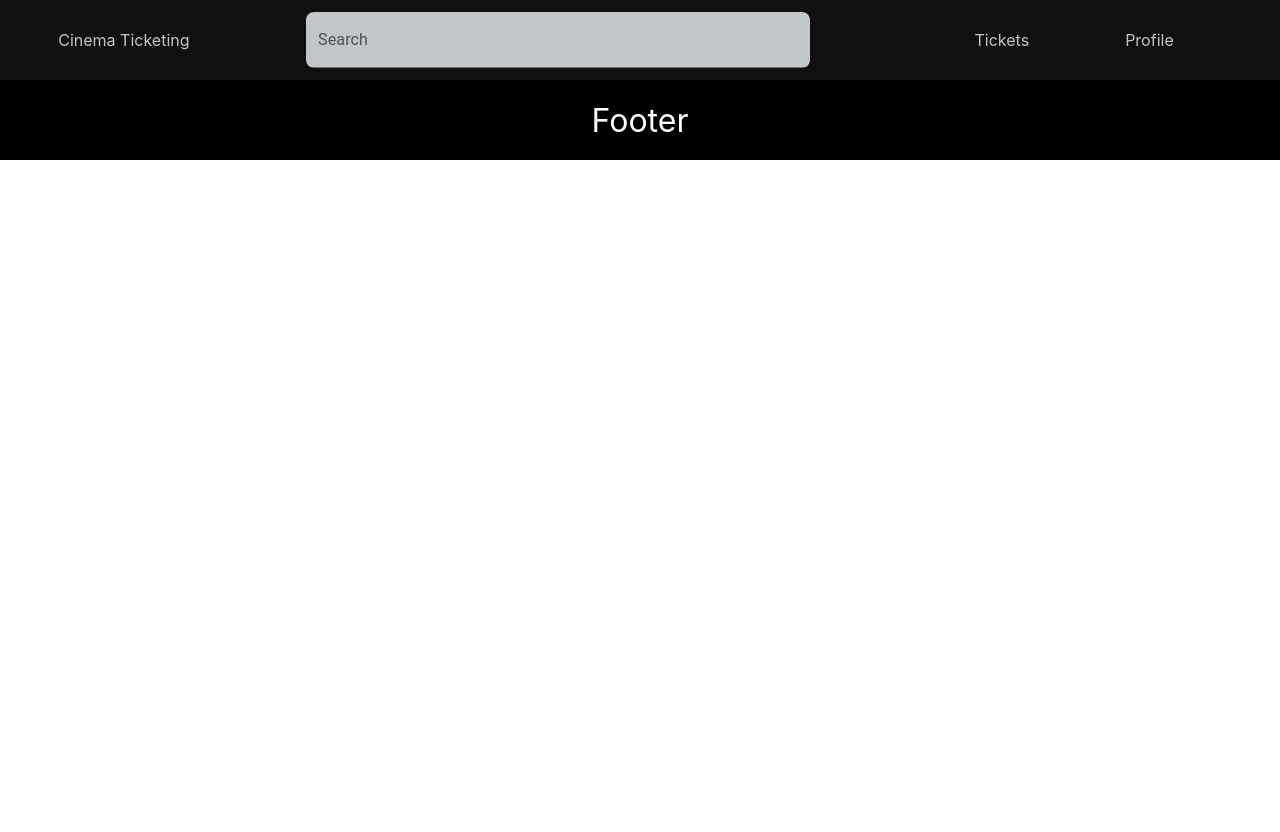
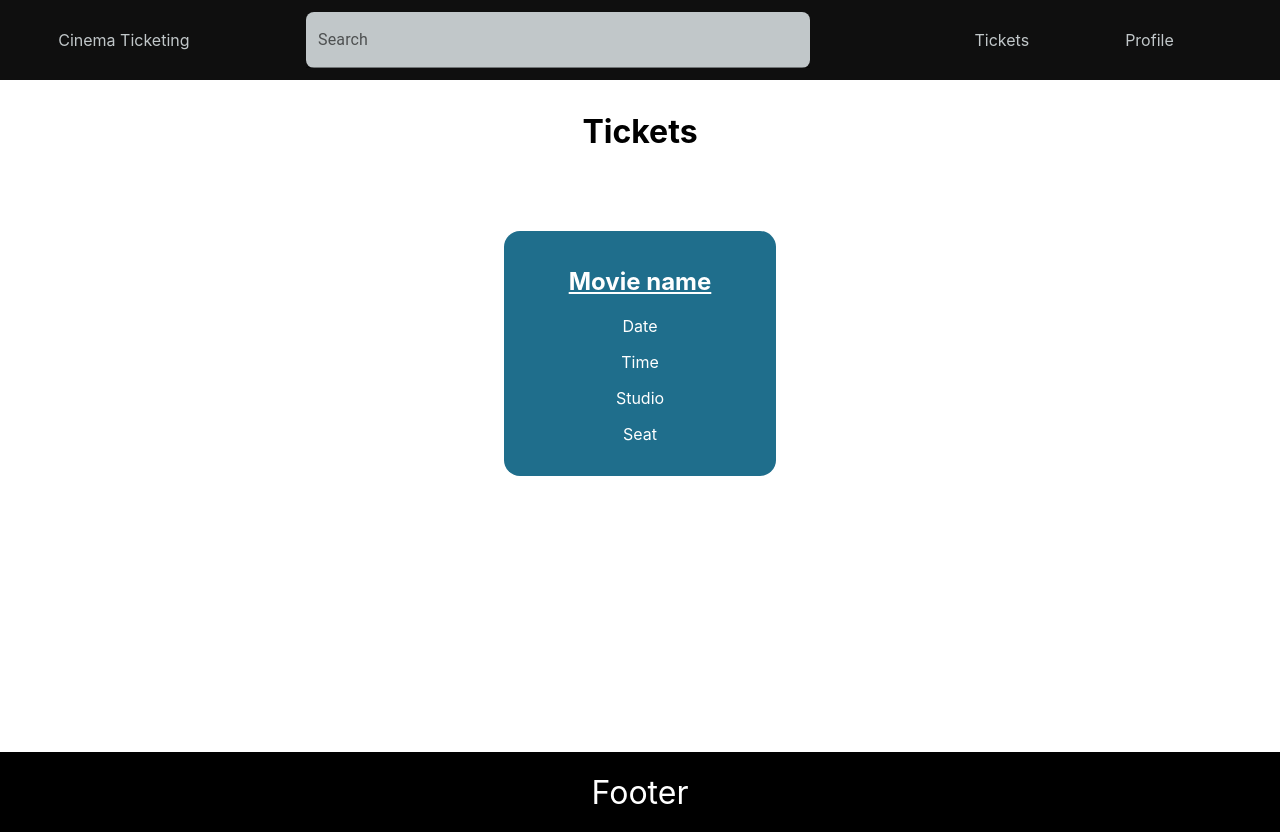
Before and after one commit to borednuna/cinema_ticketing_fe, a React (Create React App) app: page /tickets in a window 1280 px wide. Before the commit the page ends 800 px from the top, so only its background shows below. Built offline with nearby package versions, Linux system fonts and the light colour scheme.

Commit message:
feat: finalize web

```diff
--- a/src/App.js
+++ b/src/App.js
@@ -8,6 +8,7 @@ import LandingPage from './pages/LandingPage';
 import Footer from './components/Footer';
 import MovieDetails from './pages/MovieDetails';
 import Profile from './pages/Profile';
+import Tickets from './pages/Tickets';
 
 function App() {
   return (
@@ -19,6 +20,7 @@ function App() {
           <Route path='/seatings' element={<Seatings/>} />
           <Route path='/moviedetails' element={<MovieDetails/>} />
           <Route path='/profile' element={<Profile/>} />
+          <Route path='/tickets' element={<Tickets/>} />
         </Routes>
         <Footer />
       </Router>
--- a/src/components/Header.js
+++ b/src/components/Header.js
@@ -8,7 +8,7 @@ function Header() {
       <a href="/" className="title">Cinema Ticketing</a>
       <TextField id="filled-basic" label="Search" variant="filled" />
       <div className="menubar">
-        <a className="subtitle">Tickets</a>
+        <a href="/tickets" className="subtitle">Tickets</a>
         <a href="/profile" className="subtitle">Profile</a>
       </div>
     </div>
--- a/src/pages/Tickets.js
+++ b/src/pages/Tickets.js
@@ -0,0 +1,21 @@
+import React from "react";
+import "./Tickets.scss";
+
+function Tickets() {
+    return (
+        <div className="tickets">
+            <h1>Tickets</h1>
+            <div className="card_container">
+                <div className="card">
+                    <h2>Movie name</h2>
+                    <p>Date</p>
+                    <p>Time</p>
+                    <p>Studio</p>
+                    <p>Seat</p>
+                </div>
+            </div>
+        </div>
+    );
+}
+
+export default Tickets;
--- a/src/pages/Tickets.scss
+++ b/src/pages/Tickets.scss
@@ -0,0 +1,36 @@
+.tickets {
+    position: relative;
+    min-height: 80vh;
+    justify-content: center;
+    align-items: center;
+
+    h1 {
+        margin: 2rem;
+    }
+
+    h2 {
+        text-decoration: underline;
+    }
+
+    .card_container {
+        display: flex;
+        flex-wrap: wrap;
+        justify-content: space-around;
+    }
+
+    .card {
+        color: white;
+        background-color: #1F6E8C;
+        padding: 1rem;
+        border-radius: 1rem;
+        transition: all 0.2s ease;
+        height: fit-content;
+
+        &:hover {
+            transform: scale(1.05);
+            background-color: #0E2954;
+            box-shadow: 1px 1px 10px 1px #1F6E8C;
+            transition: all 0.2s ease;
+        }
+    }
+}
```
